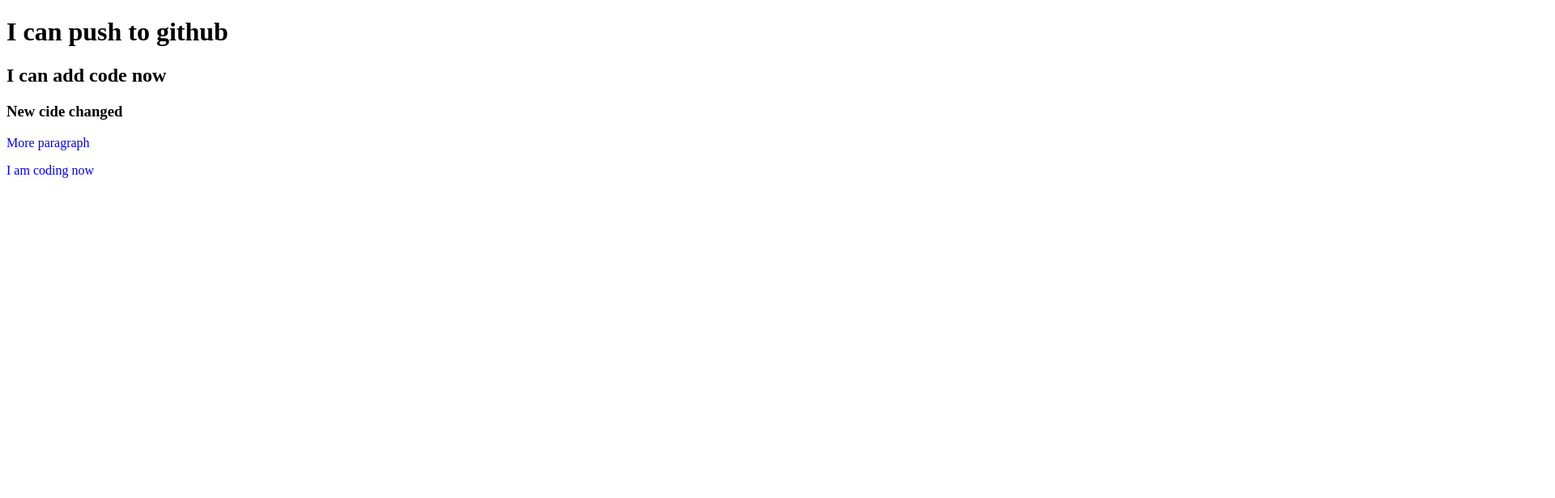
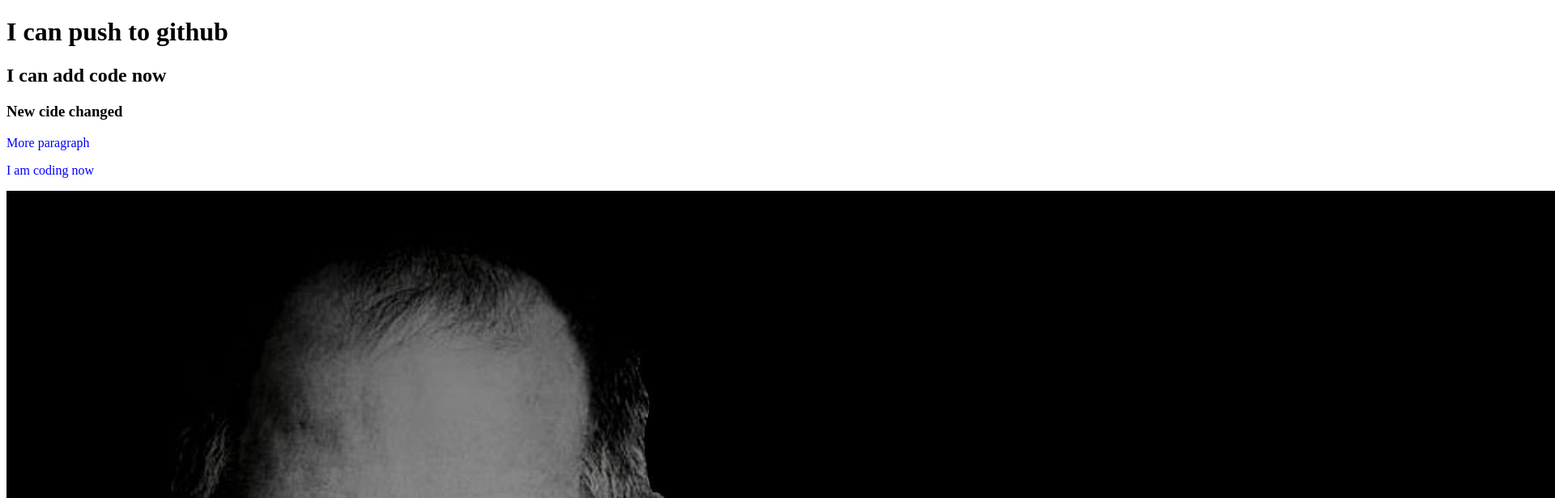
Before and after one commit to Binoykd/my-second_repo, a plain HTML site: page index.html in a window 1280 px wide. Shown: the top 616 px of the page at 81% size, 1920 px wide, since content can reach past the window. Drawn offline with Linux system fonts and the light colour scheme.

Commit message:
image added

```diff
--- a/index.html
+++ b/index.html
@@ -13,5 +13,6 @@
     <h3>New cide changed</h3>
     <p>More paragraph</p>
     <p>I am coding now</p>
+    <img src="323564.jpg" alt="">
 </body>
 </html>
```
Also changed, not shown: 323564.jpg (added), bcs.jpg (added).
